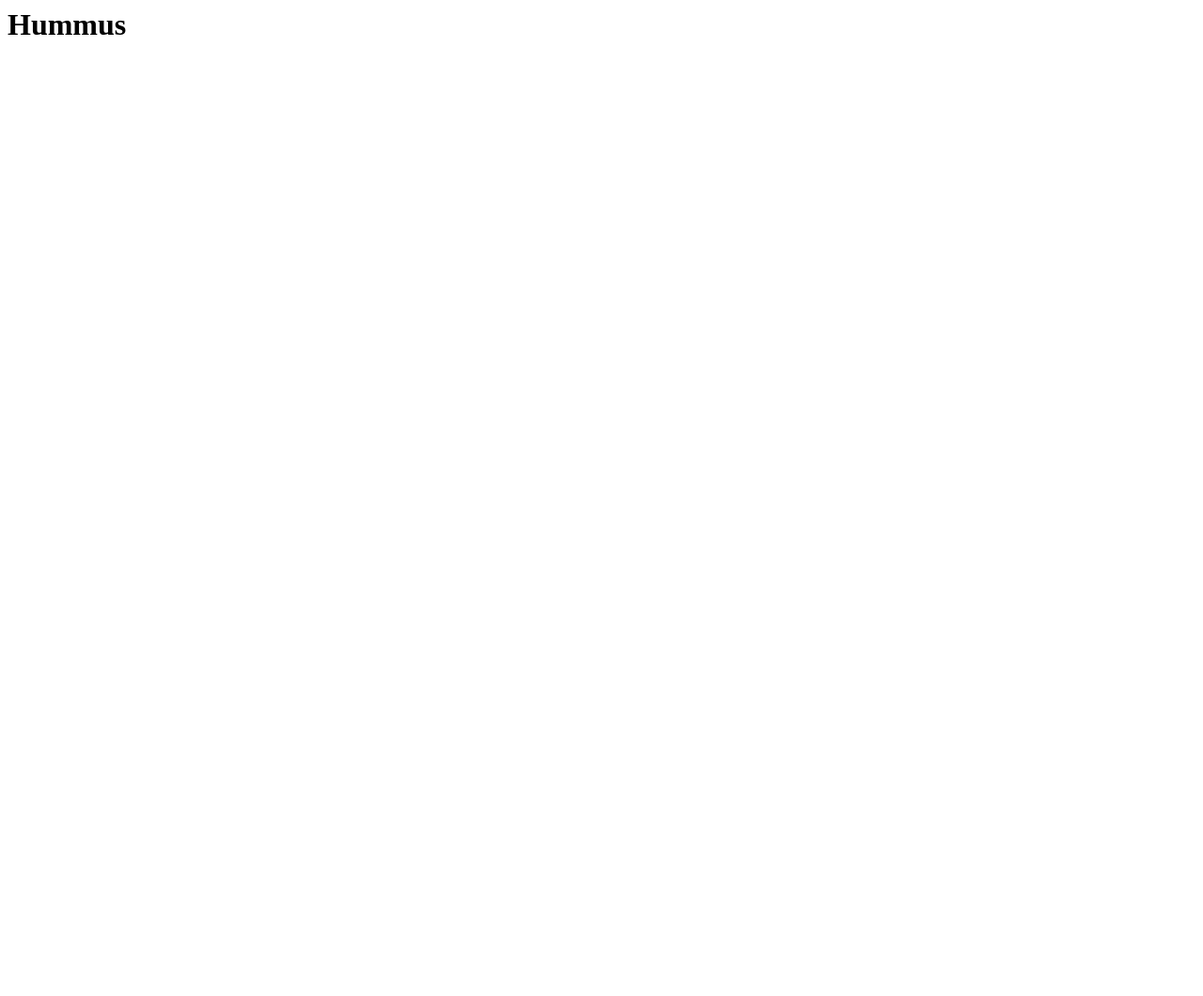
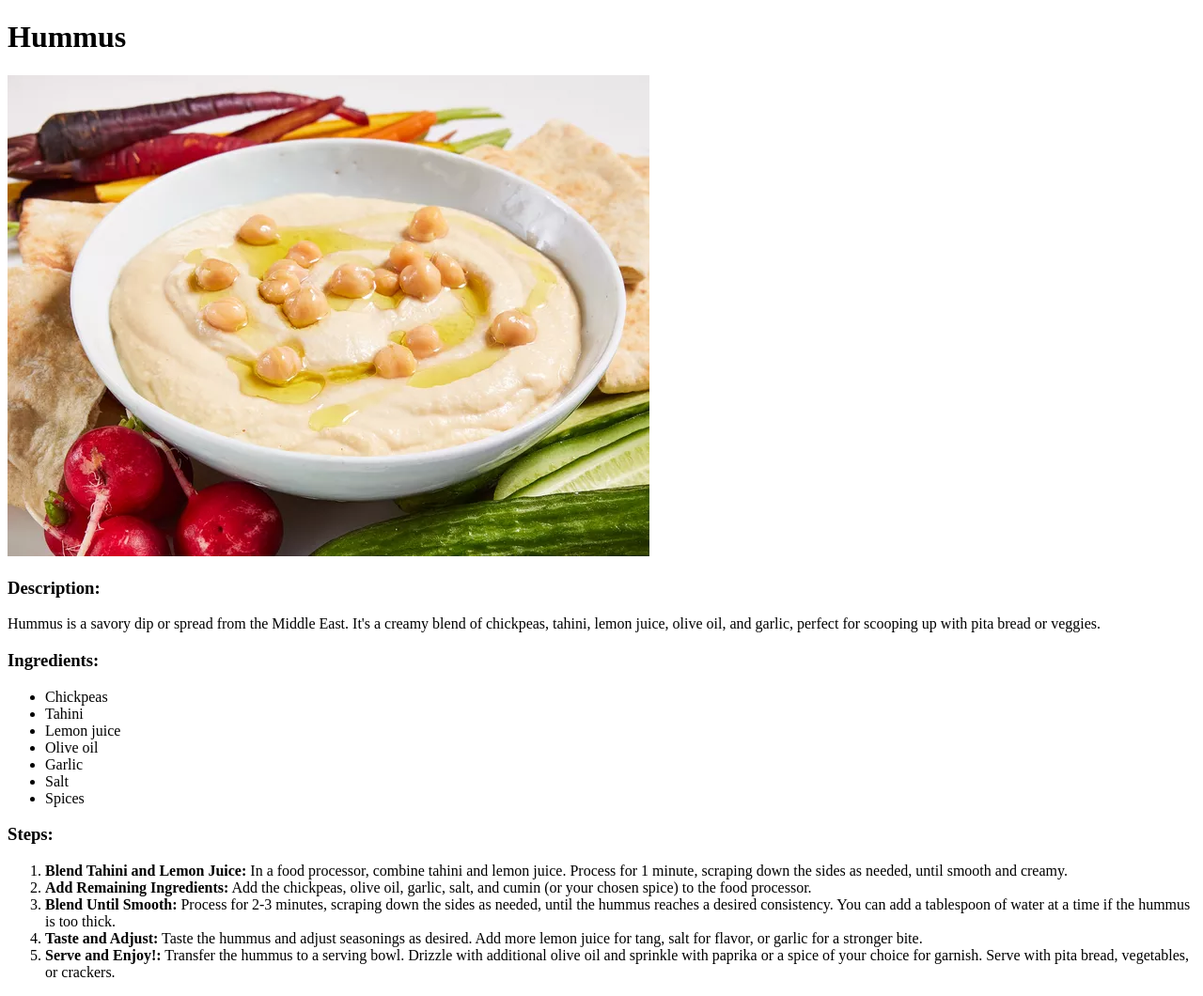
Before and after one commit to Ali-H7/odin-recipes, a plain HTML site: page recipes/hummus.html in a window 1280 px wide. Shown: the whole page at 94% size. Before the commit the page ends 800 px from the top, so only its background shows below. Drawn offline with Linux system fonts and the light colour scheme.

Commit message:
Add text and image to the page
A photo was added to the page along with description, ingredients and, steps

```diff
--- a/recipes/hummus.html
+++ b/recipes/hummus.html
@@ -1 +1,31 @@
-<h1>Hummus</h1>
+<!DOCTYPE html>
+<html lang="en">
+  <head>
+    <meta charset="UTF-8">
+    <title>Hummus</title>
+  </head>
+  <body>
+    <h1>Hummus</h1>
+    <img src="./hummus.jpg" alt="Photo of a dish of hummus with chickpeas on top of it">
+    <h3>Description:</h3>
+    <p>Hummus is a savory dip or spread from the Middle East. It's a creamy blend of chickpeas, tahini, lemon juice, olive oil, and garlic, perfect for scooping up with pita bread or veggies.</p>
+    <h3>Ingredients:</h3>
+    <ul>
+      <li>Chickpeas</li>
+      <li>Tahini</li>
+      <li>Lemon juice</li>
+      <li>Olive oil</li>
+      <li>Garlic</li>
+      <li>Salt</li>
+      <li>Spices</li>
+    </ul>
+    <h3>Steps:</h3>
+    <ol>
+      <li><strong>Blend Tahini and Lemon Juice:</strong> In a food processor, combine tahini and lemon juice. Process for 1 minute, scraping down the sides as needed, until smooth and creamy.</li>
+      <li><strong>Add Remaining Ingredients:</strong> Add the chickpeas, olive oil, garlic, salt, and cumin (or your chosen spice) to the food processor.</li>
+      <li><strong>Blend Until Smooth:</strong> Process for 2-3 minutes, scraping down the sides as needed, until the hummus reaches a desired consistency. You can add a tablespoon of water at a time if the hummus is too thick.</li>
+      <li><strong>Taste and Adjust:</strong> Taste the hummus and adjust seasonings as desired. Add more lemon juice for tang, salt for flavor, or garlic for a stronger bite.</li>
+      <li><strong>Serve and Enjoy!:</strong> Transfer the hummus to a serving bowl. Drizzle with additional olive oil and sprinkle with paprika or a spice of your choice for garnish. Serve with pita bread, vegetables, or crackers.</li>
+    </ol>
+  </body>
+</html>
```
Also changed, not shown: recipes/hummus.jpg (added).
